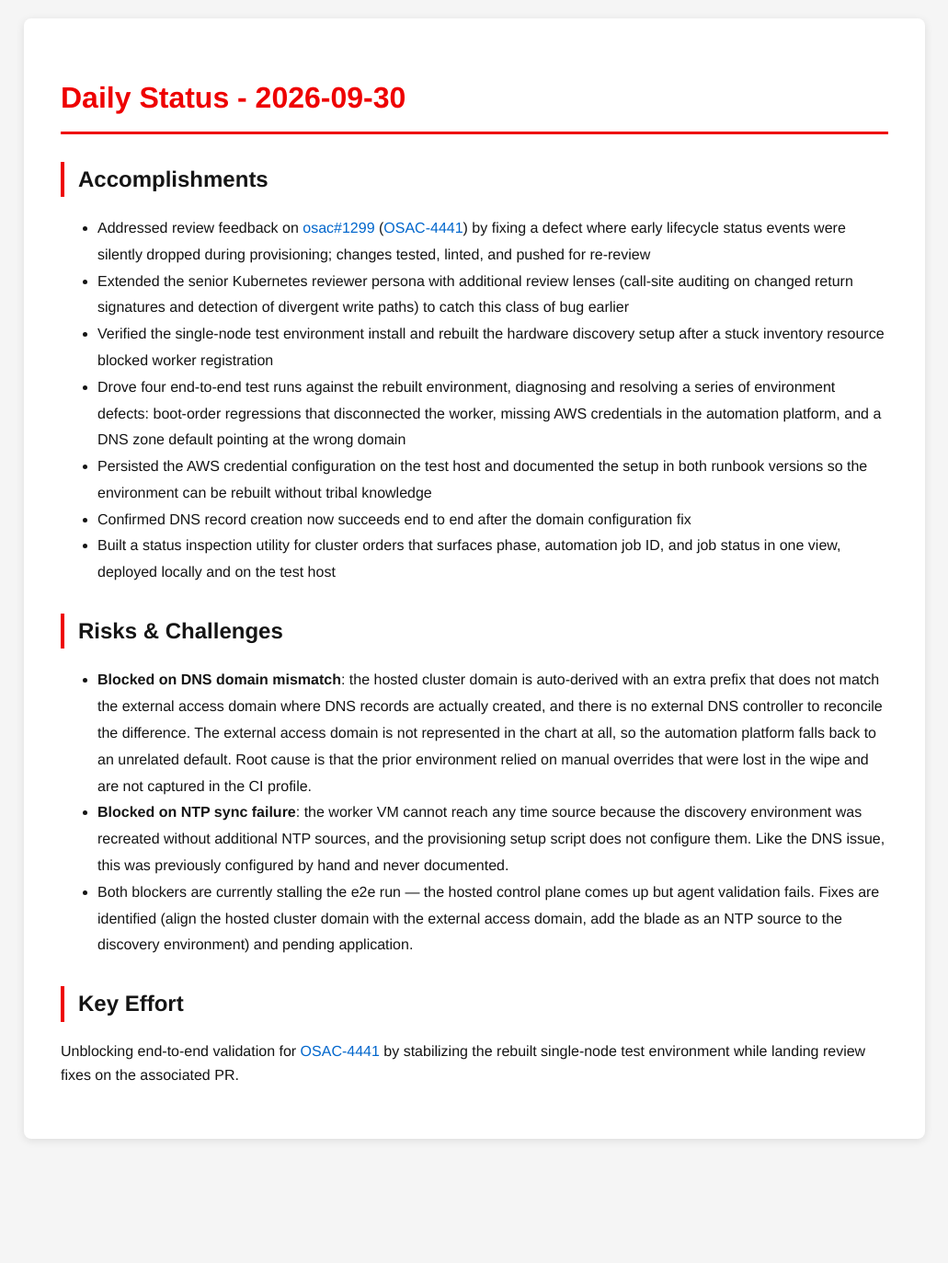
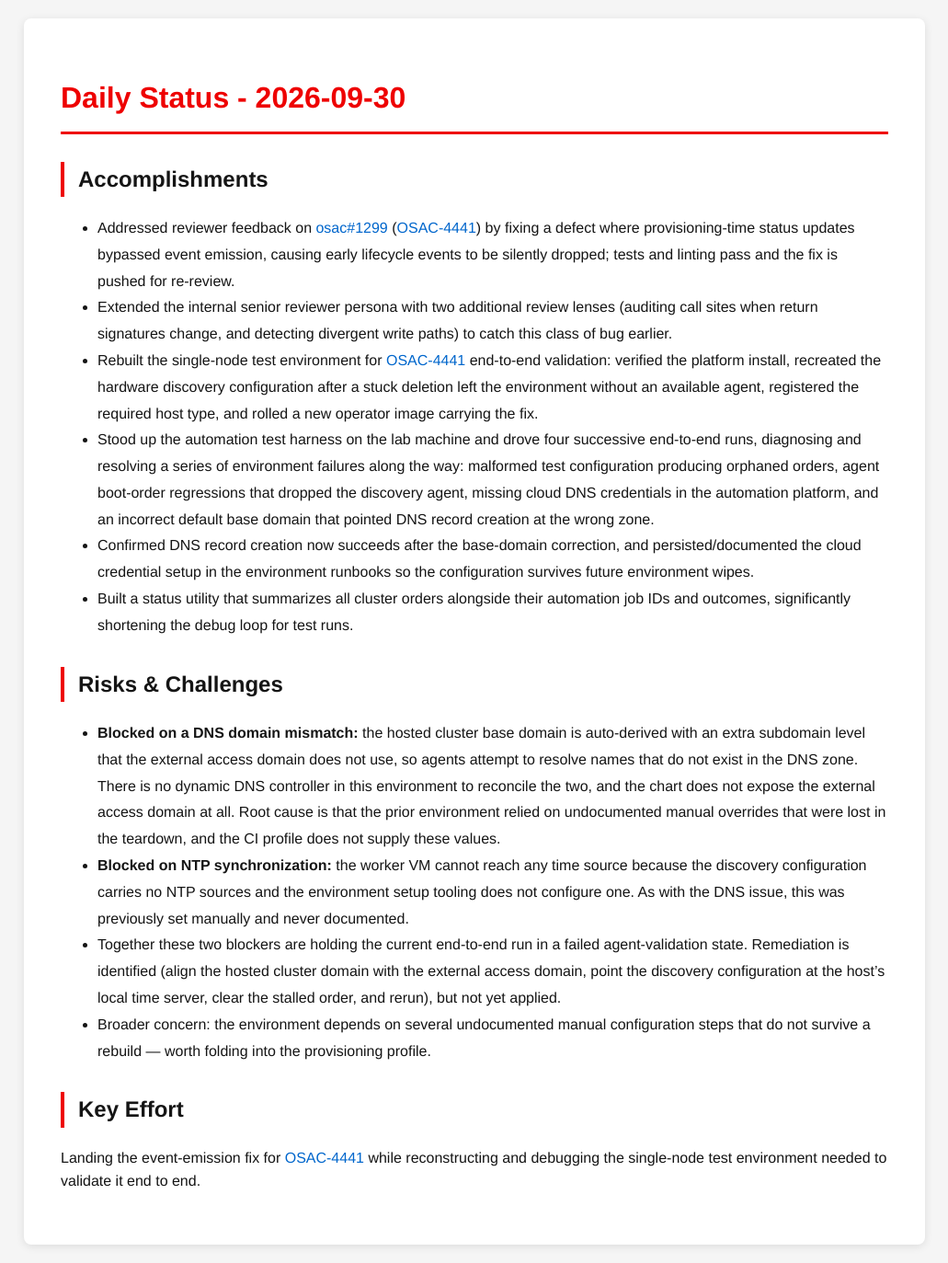
Before and after one commit to tzvatot/daily-status, a Jekyll site: the page built from 2026-09-30.md, in a window 1280 px wide. Shown: the whole page at 92% size, without its empty margins (124-1155 px from the left). Built offline with Jekyll 4.4.1, drawn with Linux system fonts in a browser that asks for light colours; before the commit the page ends 1258 px from its top, so only the background shows below that.

Commit message:
Daily status update - 2026-09-30

```diff
--- a/2026-09-30.md
+++ b/2026-09-30.md
@@ -7,18 +7,18 @@ date: 2026-09-30
 # Daily Status - 2026-09-30
 
 ## Accomplishments
-- Addressed review feedback on [osac#1299](https://github.com/osac-project/osac/pull/1299) ([OSAC-4441](https://redhat.atlassian.net/browse/OSAC-4441)) by fixing a defect where early lifecycle status events were silently dropped during provisioning; changes tested, linted, and pushed for re-review
-- Extended the senior Kubernetes reviewer persona with additional review lenses (call-site auditing on changed return signatures and detection of divergent write paths) to catch this class of bug earlier
-- Verified the single-node test environment install and rebuilt the hardware discovery setup after a stuck inventory resource blocked worker registration
-- Drove four end-to-end test runs against the rebuilt environment, diagnosing and resolving a series of environment defects: boot-order regressions that disconnected the worker, missing AWS credentials in the automation platform, and a DNS zone default pointing at the wrong domain
-- Persisted the AWS credential configuration on the test host and documented the setup in both runbook versions so the environment can be rebuilt without tribal knowledge
-- Confirmed DNS record creation now succeeds end to end after the domain configuration fix
-- Built a status inspection utility for cluster orders that surfaces phase, automation job ID, and job status in one view, deployed locally and on the test host
+- Addressed reviewer feedback on [osac#1299](https://github.com/osac-project/osac/pull/1299) ([OSAC-4441](https://redhat.atlassian.net/browse/OSAC-4441)) by fixing a defect where provisioning-time status updates bypassed event emission, causing early lifecycle events to be silently dropped; tests and linting pass and the fix is pushed for re-review.
+- Extended the internal senior reviewer persona with two additional review lenses (auditing call sites when return signatures change, and detecting divergent write paths) to catch this class of bug earlier.
+- Rebuilt the single-node test environment for [OSAC-4441](https://redhat.atlassian.net/browse/OSAC-4441) end-to-end validation: verified the platform install, recreated the hardware discovery configuration after a stuck deletion left the environment without an available agent, registered the required host type, and rolled a new operator image carrying the fix.
+- Stood up the automation test harness on the lab machine and drove four successive end-to-end runs, diagnosing and resolving a series of environment failures along the way: malformed test configuration producing orphaned orders, agent boot-order regressions that dropped the discovery agent, missing cloud DNS credentials in the automation platform, and an incorrect default base domain that pointed DNS record creation at the wrong zone.
+- Confirmed DNS record creation now succeeds after the base-domain correction, and persisted/documented the cloud credential setup in the environment runbooks so the configuration survives future environment wipes.
+- Built a status utility that summarizes all cluster orders alongside their automation job IDs and outcomes, significantly shortening the debug loop for test runs.
 
 ## Risks & Challenges
-- **Blocked on DNS domain mismatch**: the hosted cluster domain is auto-derived with an extra prefix that does not match the external access domain where DNS records are actually created, and there is no external DNS controller to reconcile the difference. The external access domain is not represented in the chart at all, so the automation platform falls back to an unrelated default. Root cause is that the prior environment relied on manual overrides that were lost in the wipe and are not captured in the CI profile.
-- **Blocked on NTP sync failure**: the worker VM cannot reach any time source because the discovery environment was recreated without additional NTP sources, and the provisioning setup script does not configure them. Like the DNS issue, this was previously configured by hand and never documented.
-- Both blockers are currently stalling the e2e run — the hosted control plane comes up but agent validation fails. Fixes are identified (align the hosted cluster domain with the external access domain, add the blade as an NTP source to the discovery environment) and pending application.
+- **Blocked on a DNS domain mismatch:** the hosted cluster base domain is auto-derived with an extra subdomain level that the external access domain does not use, so agents attempt to resolve names that do not exist in the DNS zone. There is no dynamic DNS controller in this environment to reconcile the two, and the chart does not expose the external access domain at all. Root cause is that the prior environment relied on undocumented manual overrides that were lost in the teardown, and the CI profile does not supply these values.
+- **Blocked on NTP synchronization:** the worker VM cannot reach any time source because the discovery configuration carries no NTP sources and the environment setup tooling does not configure one. As with the DNS issue, this was previously set manually and never documented.
+- Together these two blockers are holding the current end-to-end run in a failed agent-validation state. Remediation is identified (align the hosted cluster domain with the external access domain, point the discovery configuration at the host's local time server, clear the stalled order, and rerun), but not yet applied.
+- Broader concern: the environment depends on several undocumented manual configuration steps that do not survive a rebuild — worth folding into the provisioning profile.
 
 ## Key Effort
-Unblocking end-to-end validation for [OSAC-4441](https://redhat.atlassian.net/browse/OSAC-4441) by stabilizing the rebuilt single-node test environment while landing review fixes on the associated PR.
+Landing the event-emission fix for [OSAC-4441](https://redhat.atlassian.net/browse/OSAC-4441) while reconstructing and debugging the single-node test environment needed to validate it end to end.
```
